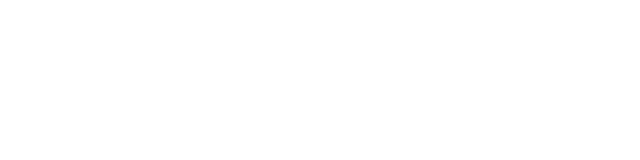
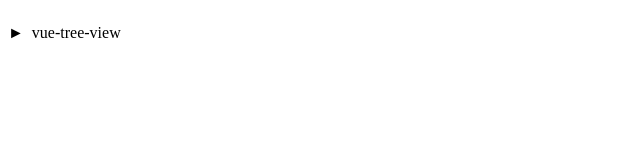
Before and after one commit to bohdanmoroziuk/vue-tree-view, a Vue app: page / in a window 1280 px wide. Shown: the top 160 px of the page, without its empty margins (0-640 px from the left). Built offline with nearby package versions, Linux system fonts and the light colour scheme.

Commit message:
feat(App): use TreeView component

```diff
--- a/src/App.vue
+++ b/src/App.vue
@@ -1,12 +1,20 @@
 <template>
-  <div id="app"></div>
+  <div id="app">
+    <TreeView :node="node" />
+  </div>
 </template>
 
 <script lang="ts">
 import { Component, Vue } from "vue-property-decorator";
 import { Node } from "@/types/node";
 
-@Component
+import TreeView from "@/components/TreeView.vue";
+
+@Component({
+  components: {
+    TreeView
+  }
+})
 export default class App extends Vue {
   node: Node = {
     name: "vue-tree-view",
```
